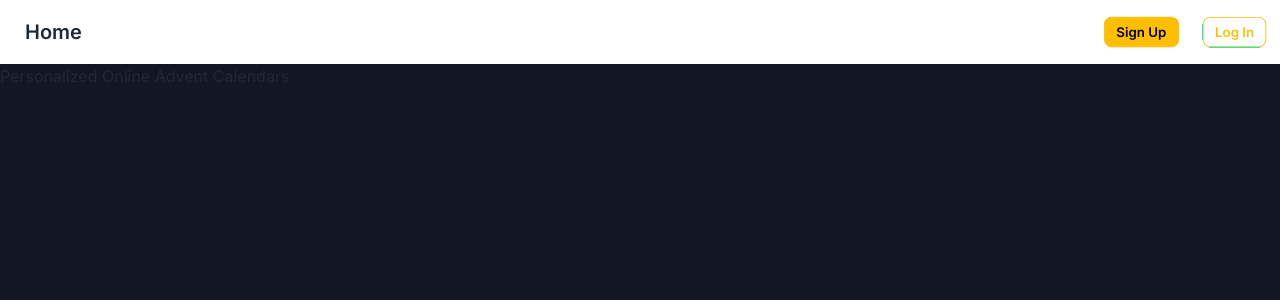
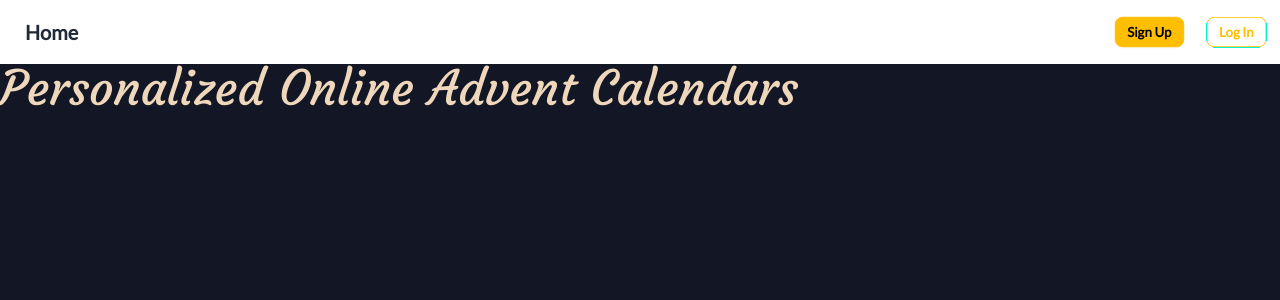
Before and after one commit to johntrehearn/CalendarApp-Team-5, a Next.js app in the folder frontend/: page / in a window 1280 px wide. Shown: the top 300 px of the page. Built offline with nearby package versions, Linux system fonts and the light colour scheme.

Commit message:
Add fonts: Lato and Courgette

```diff
--- a/frontend/src/app/globals.css
+++ b/frontend/src/app/globals.css
@@ -20,3 +20,8 @@ body {
   min-height: 100vh;
   background: var(--clr-base);
 }
+
+.title {
+  @apply text-5xl;
+  color: var(--clr-accent);
+}
--- a/frontend/src/app/layout.tsx
+++ b/frontend/src/app/layout.tsx
@@ -1,10 +1,15 @@
 import type { Metadata } from 'next';
-import { Inter } from 'next/font/google';
+import { Lato, Courgette } from 'next/font/google';
 import './globals.css';
 import Header from '@/components/Header';
 import { AuthProvider } from '@/contexts/AuthContext';
 
-const inter = Inter({ subsets: ['latin'] });
+// Font setup
+// Lato is the default font
+const lato = Lato({ weight: '400', subsets: ['latin'] });
+// fontTitle uses the Courgette font, and it can be used in different components as an import
+const courgette = Courgette({ weight: '400', subsets: ['latin'] });
+export const fontTitle = courgette.className;
 
 export const metadata: Metadata = {
   title: 'Create Next App',
@@ -18,7 +23,7 @@ export default function RootLayout({
 }>) {
   return (
     <html lang="en">
-      <body className={inter.className}>
+      <body className={lato.className}>
         <AuthProvider>
           <Header />
           {children}
--- a/frontend/src/app/page.tsx
+++ b/frontend/src/app/page.tsx
@@ -1,7 +1,9 @@
+import { fontTitle } from './layout';
+
 export default function Home() {
   return (
     <main>
-      <h1>Personalized Online Advent Calendars</h1>
+      <h1 className={`${fontTitle} title`}>Personalized Online Advent Calendars</h1>
     </main>
   );
 }
```
